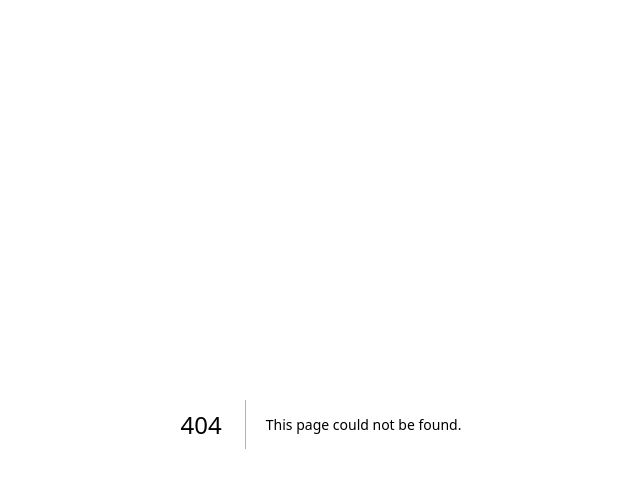
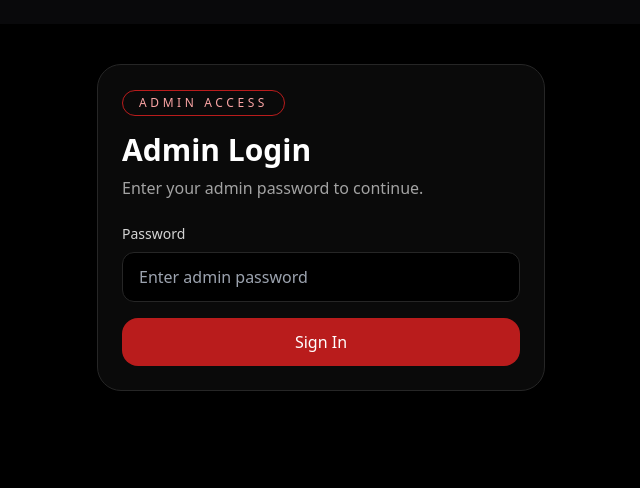
Before and after one commit to Zionistjew/jtrumphq-monitor, a Next.js app: page /admin/login in a window 1280 px wide. Before the commit this address had no page. Shown: the top 488 px of the page, without its empty margins (319-959 px from the left). Built offline with nearby package versions, Linux system fonts and the light colour scheme.

Commit message:
Add admin authentication

```diff
--- /dev/null
+++ b/app/admin/login/page.tsx
@@ -0,0 +1,87 @@
+"use client";
+
+import { useSearchParams, useRouter } from "next/navigation";
+import { useState } from "react";
+
+export default function AdminLoginPage() {
+  const router = useRouter();
+  const searchParams = useSearchParams();
+  const nextPath = searchParams.get("next") || "/admin/create-project";
+
+  const [password, setPassword] = useState("");
+  const [isSubmitting, setIsSubmitting] = useState(false);
+  const [errorMessage, setErrorMessage] = useState("");
+
+  async function handleSubmit(e: React.FormEvent) {
+    e.preventDefault();
+    setIsSubmitting(true);
+    setErrorMessage("");
+
+    try {
+      const res = await fetch("/api/admin/login", {
+        method: "POST",
+        headers: {
+          "Content-Type": "application/json",
+        },
+        body: JSON.stringify({ password }),
+      });
+
+      const json = await res.json();
+
+      if (!res.ok || !json.ok) {
+        throw new Error(json.error || "Login failed.");
+      }
+
+      router.push(nextPath);
+      router.refresh();
+    } catch (error: any) {
+      setErrorMessage(error?.message || "Login failed.");
+    } finally {
+      setIsSubmitting(false);
+    }
+  }
+
+  return (
+    <main className="min-h-screen bg-black px-6 py-10 text-white">
+      <div className="mx-auto max-w-md rounded-3xl border border-neutral-800 bg-neutral-950 p-6">
+        <p className="inline-block rounded-full border border-red-700 px-4 py-1 text-xs uppercase tracking-[0.3em] text-red-300">
+          Admin Access
+        </p>
+
+        <h1 className="mt-4 text-3xl font-bold">Admin Login</h1>
+        <p className="mt-2 text-neutral-400">
+          Enter your admin password to continue.
+        </p>
+
+        <form onSubmit={handleSubmit} className="mt-6 space-y-4">
+          <div>
+            <label className="mb-2 block text-sm text-neutral-300">
+              Password
+            </label>
+            <input
+              type="password"
+              value={password}
+              onChange={(e) => setPassword(e.target.value)}
+              className="w-full rounded-xl border border-neutral-800 bg-black px-4 py-3 outline-none focus:border-red-700"
+              placeholder="Enter admin password"
+            />
+          </div>
+
+          {errorMessage && (
+            <div className="rounded-2xl border border-red-800 bg-red-950/40 px-4 py-3 text-red-300">
+              {errorMessage}
+            </div>
+          )}
+
+          <button
+            type="submit"
+            disabled={isSubmitting}
+            className="w-full rounded-2xl bg-red-700 px-6 py-3 font-medium text-white transition hover:bg-red-600 disabled:cursor-not-allowed disabled:opacity-60"
+          >
+            {isSubmitting ? "Signing in..." : "Sign In"}
+          </button>
+        </form>
+      </div>
+    </main>
+  );
+}
--- /dev/null
+++ b/app/api/admin/login/route.ts
@@ -0,0 +1,44 @@
+import { cookies } from "next/headers";
+
+export async function POST(req: Request) {
+  try {
+    const body = await req.json();
+    const password = body?.password;
+
+    if (!password) {
+      return Response.json(
+        { ok: false, error: "Password is required." },
+        { status: 400 }
+      );
+    }
+
+    if (!process.env.ADMIN_PASSWORD) {
+      return Response.json(
+        { ok: false, error: "ADMIN_PASSWORD is not configured." },
+        { status: 500 }
+      );
+    }
+
+    if (password !== process.env.ADMIN_PASSWORD) {
+      return Response.json(
+        { ok: false, error: "Invalid password." },
+        { status: 401 }
+      );
+    }
+
+    cookies().set("admin_session", "authenticated", {
+      httpOnly: true,
+      secure: true,
+      sameSite: "lax",
+      path: "/",
+      maxAge: 60 * 60 * 12,
+    });
+
+    return Response.json({ ok: true });
+  } catch (error: any) {
+    return Response.json(
+      { ok: false, error: error?.message || "Login failed." },
+      { status: 500 }
+    );
+  }
+}
--- /dev/null
+++ b/app/api/admin/logout/route.ts
@@ -0,0 +1,13 @@
+import { cookies } from "next/headers";
+
+export async function POST() {
+  cookies().set("admin_session", "", {
+    httpOnly: true,
+    secure: true,
+    sameSite: "lax",
+    path: "/",
+    maxAge: 0,
+  });
+
+  return Response.json({ ok: true });
+}
```
Also changed, not shown: middleware.ts (added, +31 -0 lines).
